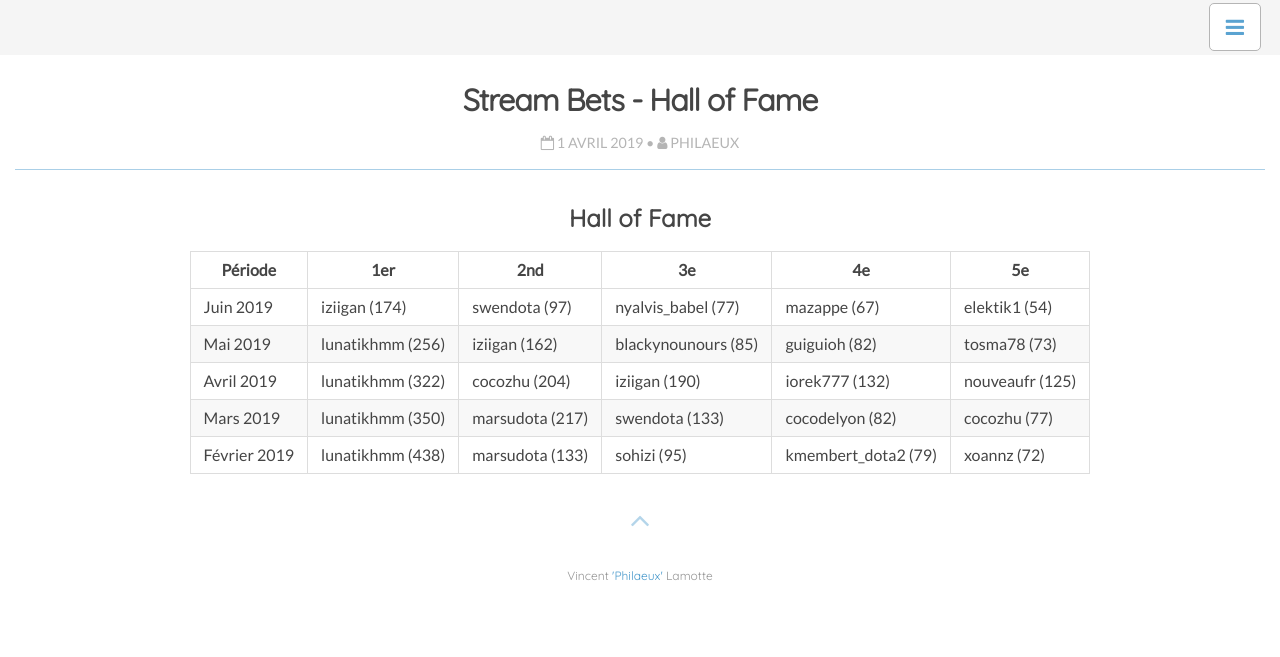
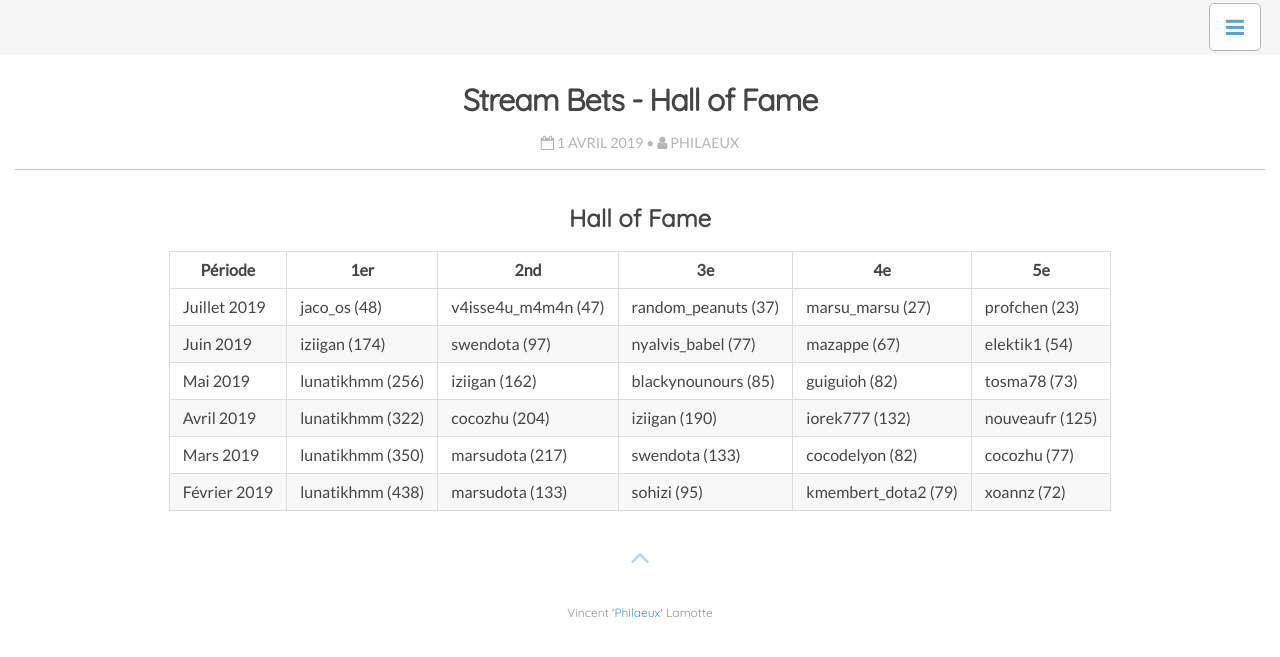
Before and after one commit to Philaeux/philaeux.github.io, a Jekyll site: the page built from _posts/2019-04-01-stream-fame.md, in a window 1280 px wide. Shown: the top 657 px of the page. Built offline with Jekyll 4.4.1, drawn with Linux system fonts in a browser that asks for light colours; nearby versions of some CDN libraries.

Commit message:
Hof update with july

```diff
--- a/_posts/2019-04-01-stream-fame.md
+++ b/_posts/2019-04-01-stream-fame.md
@@ -11,6 +11,7 @@ tags: twitch
 
 | Période | 1er | 2nd | 3e | 4e | 5e |
 |-------|--------|---------|
+| Juillet 2019 | jaco_os (48) | v4isse4u_m4m4n (47) | random_peanuts (37) | marsu_marsu (27) | profchen (23) |
 | Juin 2019 | iziigan (174) | swendota (97) | nyalvis_babel (77) | mazappe (67) | elektik1 (54) |
 | Mai 2019 | lunatikhmm (256) | iziigan  (162) | blackynounours  (85) | guiguioh  (82) | tosma78  (73) |
 | Avril 2019 | lunatikhmm (322) | cocozhu  (204) | iziigan  (190) | iorek777  (132) | nouveaufr  (125) |
```
